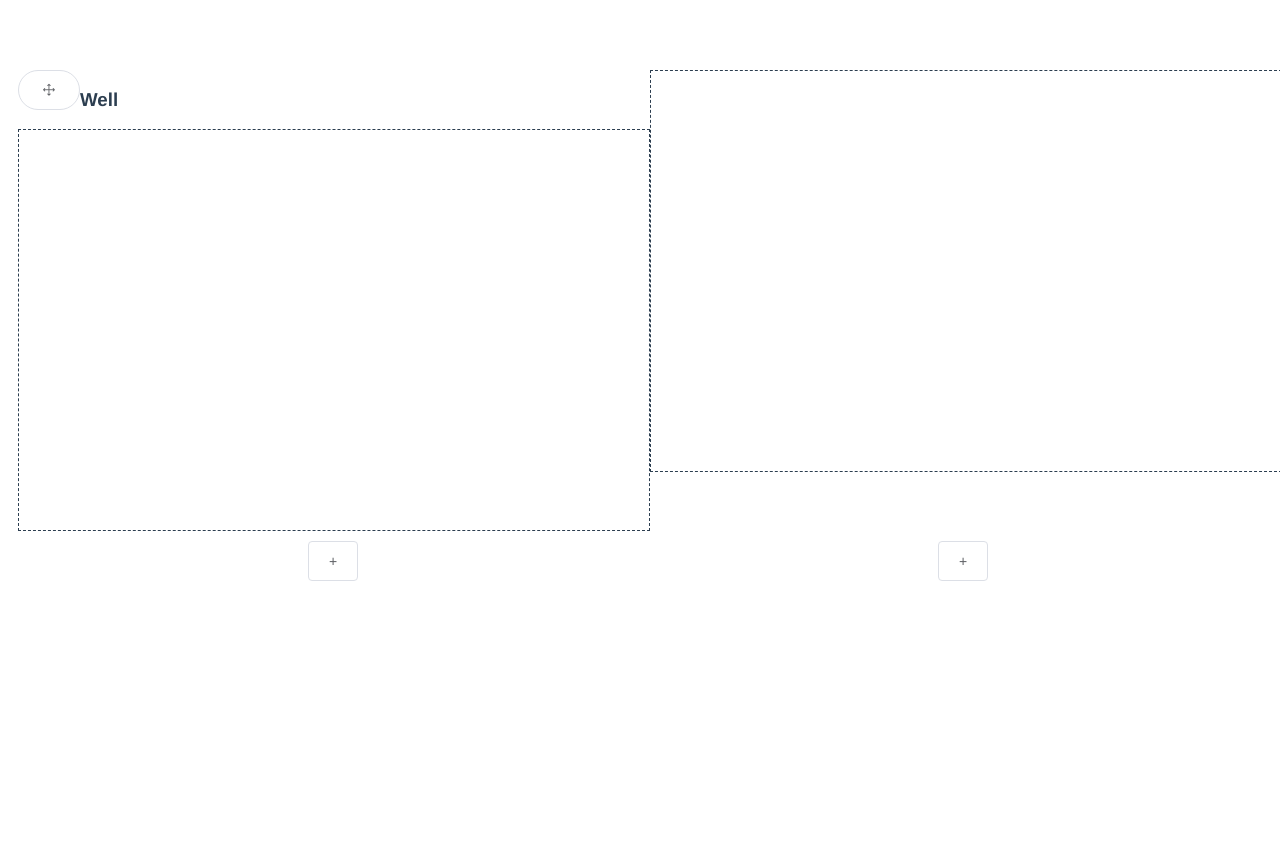
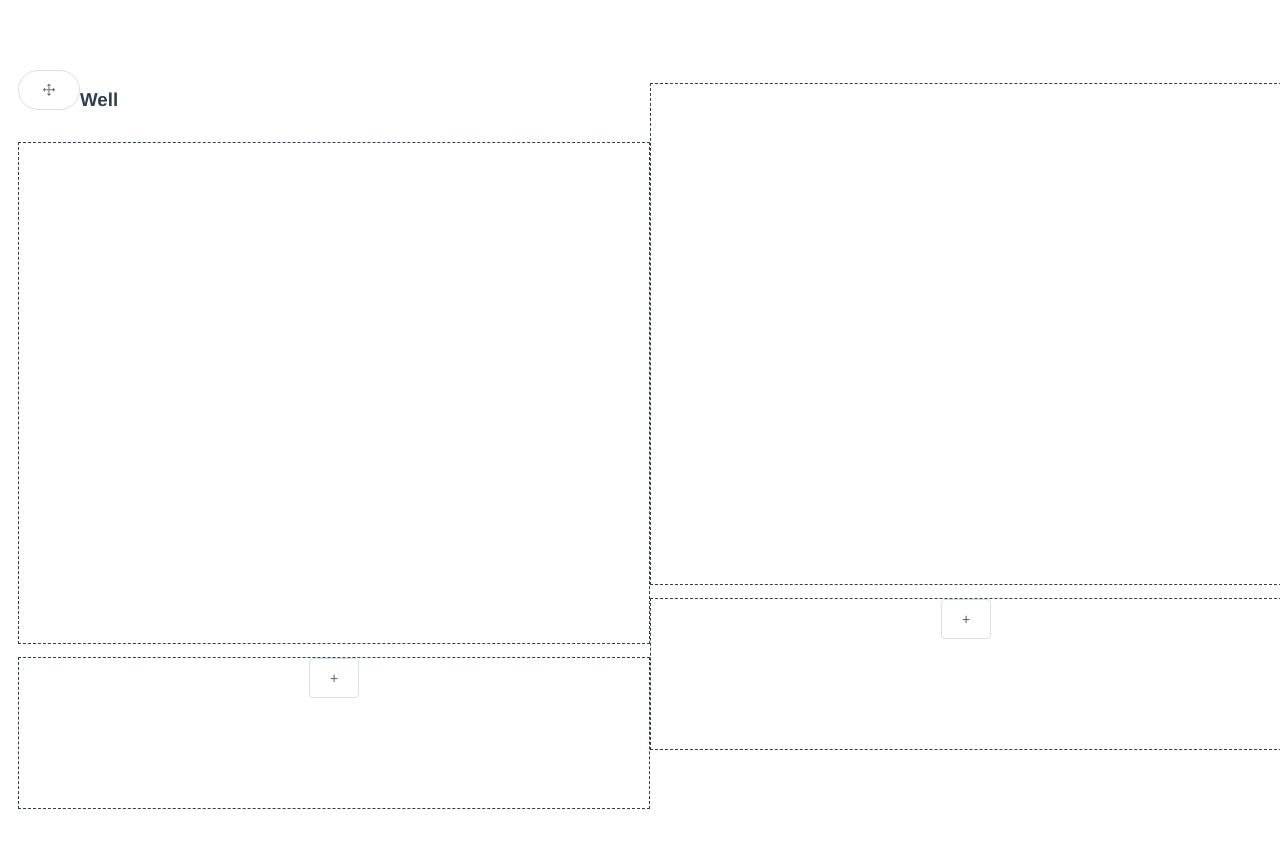
Before and after one commit to pathfinder2016/Retro_Tool_Frontend, a Vue app: page /#/retro in a window 1280 px wide. Shown: the top 848 px of the page. After the commit the page ends 827 px from the top, so only its background shows below. Built offline with nearby package versions, Linux system fonts and the light colour scheme.

Commit message:
Introduce flex layout

```diff
--- a/src/components/retro/page/Retro.vue
+++ b/src/components/retro/page/Retro.vue
@@ -1,10 +1,11 @@
 <template>
   <div id="retro_card_id">
+      <div id="card_wrap_id">
+        <div id="well_card_div_id">
+          <div id="well_card_header_div_id">
             <div>
-        <div id="public_card_wrap_id">
-          <div id="public_well_card_div_id">
-            <div id="public_well_card_header_div_id">
-              <div><el-button @click="public_well_card_full_screen_handler" round class="el-icon-rank"></el-button></div>
+              <el-button @click="public_well_card_full_screen_handler" round class="el-icon-rank"></el-button>
+            </div>
             <h3>Well</h3>
           </div>
           <div id="public_well_card_group_div_id"
@@ -24,47 +25,6 @@
               </card>
             </transition-group>
           </div>
-          </div>
-
-          <div id="public_not_well_card_div_id"
-               @dragstart="dragstart_handler"
-               @drop="drop_handler"
-               @dragover="drop_over_handler">
-            <transition-group>
-              <card v-for="card in public.notWellCards"
-                    :id="card.order"
-                    :key="card.order"
-                    :type="card.type"
-                    :isPrivate="card.isPrivate"
-                    :order="card.order"
-                    draggable="true"
-                    aria-hidden="true"
-                    class="my-handle list-group-item">
-              </card>
-            </transition-group>
-          </div>
-
-          <div id="public_suggestion_card_div_id"
-               @dragstart="dragstart_handler"
-               @drop="drop_handler"
-               @dragover="drop_over_handler">
-            <transition-group>
-              <card v-for="card in public.suggestionCards"
-                    :id="card.order"
-                    :key="card.order"
-                    :type="card.type"
-                    :isPrivate="card.isPrivate"
-                    :order="card.order"
-                    draggable="true"
-                    aria-hidden="true"
-                    class="my-handle list-group-item">
-              </card>
-            </transition-group>
-          </div>
-        </div>
-      </div>
-
-      <div id="private_card_wrap_id">
           <div id="private_well_card_div_id"
                @dragstart="dragstart_handler"
                @drop="drop_handler"
@@ -83,7 +43,26 @@
             </transition-group>
             <el-button @click="add_private_well_card">+</el-button>
           </div>
+        </div>
 
+        <div>
+          <div id="public_not_well_card_div_id"
+               @dragstart="dragstart_handler"
+               @drop="drop_handler"
+               @dragover="drop_over_handler">
+            <transition-group>
+              <card v-for="card in public.notWellCards"
+                    :id="card.order"
+                    :key="card.order"
+                    :type="card.type"
+                    :isPrivate="card.isPrivate"
+                    :order="card.order"
+                    draggable="true"
+                    aria-hidden="true"
+                    class="my-handle list-group-item">
+              </card>
+            </transition-group>
+          </div>
           <div id="private_not_well_card_div_id"
                @dragstart="dragstart_handler"
                @drop="drop_handler"
@@ -102,7 +81,26 @@
             </transition-group>
             <el-button @click="add_private_not_well_card">+</el-button>
           </div>
+        </div>
 
+        <div>
+          <div id="public_suggestion_card_div_id"
+               @dragstart="dragstart_handler"
+               @drop="drop_handler"
+               @dragover="drop_over_handler">
+            <transition-group>
+              <card v-for="card in public.suggestionCards"
+                    :id="card.order"
+                    :key="card.order"
+                    :type="card.type"
+                    :isPrivate="card.isPrivate"
+                    :order="card.order"
+                    draggable="true"
+                    aria-hidden="true"
+                    class="my-handle list-group-item">
+              </card>
+            </transition-group>
+          </div>
           <div id="private_suggestion_card_div_id"
                @dragstart="dragstart_handler"
                @drop="drop_handler"
@@ -120,6 +118,7 @@
               </card>
             </transition-group>
             <el-button @click="add_private_suggestion_card">+</el-button>
+          </div>
         </div>
       </div>
   </div>
@@ -153,12 +152,12 @@
     },
 
     methods: {
-      public_well_card_full_screen_handler(){
-        let element = document.getElementById('public_well_card_div_id')
-        if(!document.webkitFullscreenElement){  //For chrome
+      public_well_card_full_screen_handler() {
+        let element = document.getElementById('well_card_div_id')
+        if (!document.webkitFullscreenElement) {  //For chrome
           element.webkitRequestFullScreen()
-        }else{
-          if(element.webkitExitFullscreen)
+        } else {
+          if (element.webkitExitFullscreen)
             element.webkitExitFullScreen()
         }
       },
@@ -212,64 +211,54 @@
 </script>
 
 <style>
-  #public_well_card_header_div_id{
+  #well_card_header_div_id {
     display: flex;
     justify-content: flex-start;
     flex-direction: row;
   }
 
-  #public_well_card_div_id:-webkit-full-screen {
+  #well_card_div_id:-webkit-full-screen {
     width: 100%;
     height: 100%;
   }
 
-  #retro_card_id{
-    display:inline-block;
+  #retro_card_id {
+    display: -webkit-flex;
+    display: flex;
+    flex-direction: row;
   }
 
-  #public_well_card_group_div_id, #public_not_well_card_div_id, #public_suggestion_card_div_id{
+  #public_well_card_group_div_id, #public_not_well_card_div_id, #public_suggestion_card_div_id {
     width: 630px;
     height: 500px;
     border: 1px;
     border-style: dashed;
+    display: inline-flex;
+    flex-direction: row;
+    flex-wrap: wrap;
+    justify-content: center;
+    align-items: flex-start;
+    align-content: flex-start;
   }
 
-  #private_well_card_div_id, #private_not_well_card_div_id, #private_suggestion_card_div_id{
+  #private_well_card_div_id, #private_not_well_card_div_id, #private_suggestion_card_div_id {
     width: 630px;
-    height: 100px;
+    height: 150px;
+    border: 1px;
+    border-style: dashed;
+    display: inline-flex;
+    flex-direction: row;
+    flex-wrap: wrap;
+    justify-content: center;
+    align-items: flex-start;
+    align-content: flex-start;
   }
 
-  #public_card_wrap_id, #private_card_wrap_id{
+  #card_wrap_id, #private_card_wrap_id {
     display: flex;
     justify-content: flex-start;
     flex-direction: row;
     margin: 10px;
-  }
-  .public-retro {
-    background-color: aliceblue;
-    color: #333;
-    text-align: center;
-    line-height: 10px;
-  }
-
-  .private-retro {
-    background-color: aliceblue;
-    color: #333;
-    text-align: center;
-    line-height: 10px;
-  }
-
-  .view-content {
-    border-radius: 4px;
-    min-height: 340px;
-  }
-
-  .bg-purple {
-    background: #d3dce6;
-  }
-
-  .bg-purple-light {
-    background: #e5e9f2;
   }
 
   /*Drag handle selector within list items*/
--- a/src/components/retro/page/Retro2.vue
+++ /dev/null
@@ -1,186 +0,0 @@
-<template>
-    <div>
-      <el-container>
-        <el-header>Header</el-header>
-        <el-main>Main</el-main>
-      </el-container>
-
-      <el-container>
-        <el-header>Header</el-header>
-        <el-main>Main</el-main>
-      </el-container>
-
-      <el-container>
-        <el-header>Header</el-header>
-        <el-main>Main</el-main>
-      </el-container>
-    </div>
-</template>
-
-<script>
-  import draggable from 'vuedraggable'
-  import Card from '../component/Card'
-  import Constant from '../../../common/constant/constant'
-
-  export default {
-    components: {
-      draggable,
-      Card
-    },
-
-    data() {
-      return {
-        public: {
-          wellCards: [],
-          notWellCards: [],
-          suggestionCards: []
-        },
-        private: {
-          wellCards: [],
-          notWellCards: [],
-          suggestionCards: []
-        },
-        cardNum: 0
-      }
-    },
-
-    methods: {
-      //https://developer.mozilla.org/en-US/docs/Web/API/HTML_Drag_and_Drop_API
-      dragstart_handler(ev) {
-        ev.dataTransfer.setData("text/plain", ev.target.id)
-        ev.dataTransfer.dropEffect = "copy"
-      },
-
-      drop_handler(ev) {
-        ev.preventDefault();
-        let data = ev.dataTransfer.getData("text")
-        ev.target.appendChild(document.getElementById(data));
-      },
-
-      drop_over_handler: function (ev) {
-        ev.preventDefault();
-        ev.dataTransfer.dropEffect = "move"
-      },
-
-      add_private_well_card() {
-        this.cardNum = this.cardNum + 1
-        this.private.wellCards.push({
-          type: Constant.CARD_TYPE.WELL,
-          order: this.cardNum,
-          isPrivate: false
-        })
-      },
-
-      add_private_not_well_card() {
-        this.cardNum = this.cardNum + 1
-        this.private.notWellCards.push({
-          type: Constant.CARD_TYPE.NOT_WELL,
-          order: this.cardNum,
-          isPrivate: false
-        })
-      },
-
-      add_private_suggestion_card() {
-        this.cardNum = this.cardNum + 1
-        this.private.suggestionCards.push({
-          type: Constant.CARD_TYPE.SUGGESTION,
-          order: this.cardNum,
-          isPrivate: false
-        })
-      }
-
-    }
-  }
-</script>
-
-<style>
-
-  .el-header, .el-footer {
-    background-color: #B3C0D1;
-    color: #333;
-    text-align: center;
-    line-height: 60px;
-  }
-
-  .el-aside {
-    background-color: #D3DCE6;
-    color: #333;
-    text-align: center;
-    line-height: 200px;
-  }
-
-  .el-main {
-    background-color: #E9EEF3;
-    color: #333;
-    text-align: center;
-    line-height: 160px;
-  }
-
-  body > .el-container {
-    margin-bottom: 40px;
-  }
-
-  .el-container:nth-child(5) .el-aside,
-  .el-container:nth-child(6) .el-aside {
-    line-height: 260px;
-  }
-
-  .el-container:nth-child(7) .el-aside {
-    line-height: 320px;
-  }
-
-  #retro_card_id{
-    display:inline-block;
-  }
-
-  #public_well_card_group_div_id, #public_not_well_card_div_id, #public_suggestion_card_div_id,
-  #private_well_card_div_id, #private_not_well_card_div_id, #private_suggestion_card_div_id{
-    width: 630px;
-    height: 400px;
-  }
-
-  #public_card_wrap_id, #private_card_wrap_id{
-    display: flex;
-    justify-content: flex-start;
-    flex-direction: row;
-    margin: 10px;
-  }
-  .public-retro {
-    background-color: aliceblue;
-    color: #333;
-    text-align: center;
-    line-height: 10px;
-  }
-
-  .private-retro {
-    background-color: aliceblue;
-    color: #333;
-    text-align: center;
-    line-height: 10px;
-  }
-
-  .view-content {
-    border-radius: 4px;
-    min-height: 340px;
-  }
-
-  .bg-purple {
-    background: #d3dce6;
-  }
-
-  .bg-purple-light {
-    background: #e5e9f2;
-  }
-
-  /*Drag handle selector within list items*/
-  /* selector 格式为简单css选择器的字符串，使列表单元中符合选择器的元素成为拖动的手柄，只有按住拖动手柄才能使列表单元进行拖动*/
-  .my-handle {
-    cursor: move;
-    cursor: -webkit-grabbing;
-  }
-
-  .list-group-item {
-    cursor: move;
-  }
-
-</style>
--- a/src/router/index.js
+++ b/src/router/index.js
@@ -1,7 +1,6 @@
 import Vue from 'vue'
 import Router from 'vue-router'
 import Retro from '@/components/retro/page/Retro'
-import Retro2 from '@/components/retro/page/Retro2'
 
 Vue.use(Router)
 
@@ -11,11 +10,6 @@ export default new Router({
       path: '/retro',
       name: 'retro',
       component: Retro
-    },
-    {
-      path: '/retro2',
-      name: 'retro2',
-      component: Retro2
     }
   ]
 })
```
Lines whose indentation alone changed are shown as unchanged.
